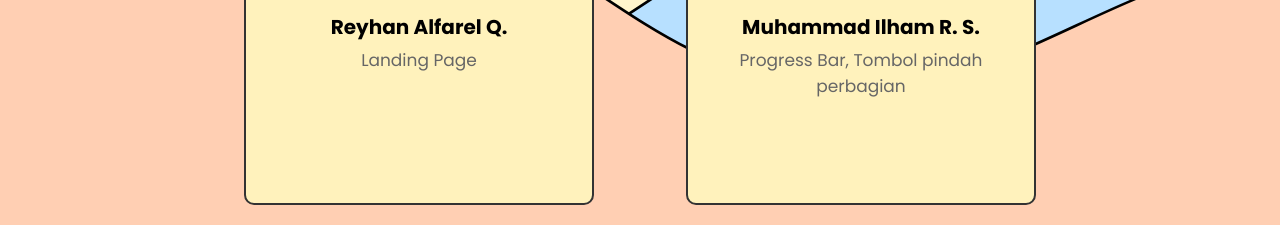
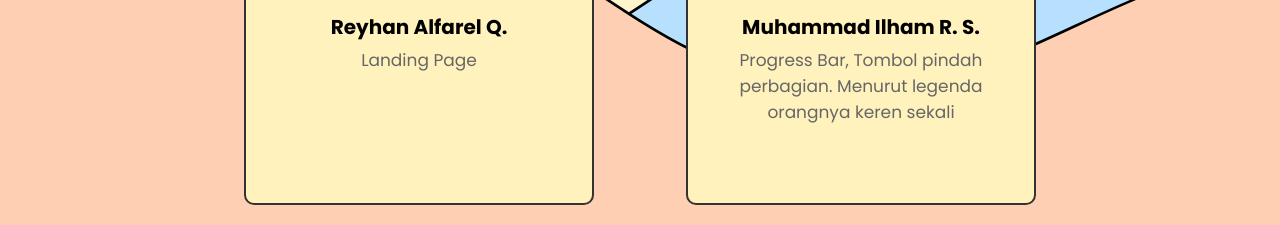
Before and after one commit to ReyhanAlfarel05/Project-UIUX-FE-, a plain HTML site: page TentangKami.html in a window 1280 px wide. Shown: the part 801-1026 px from the top of the page. Drawn offline with nearby package versions, Linux system fonts and the light colour scheme.

Commit message:
saya satpol

```diff
--- a/TentangKami.html
+++ b/TentangKami.html
@@ -46,7 +46,7 @@
                 <div class="card">
                     <img src="./assets/ilham.jpg" alt="Profile Picture kevin">
                     <h3>Muhammad Ilham R. S.</h3>
-                    <p>Progress Bar, Tombol pindah perbagian</p>
+                    <p>Progress Bar, Tombol pindah perbagian. Menurut legenda orangnya keren sekali</p>
                     </div>
         </main>
     <footer>
```
